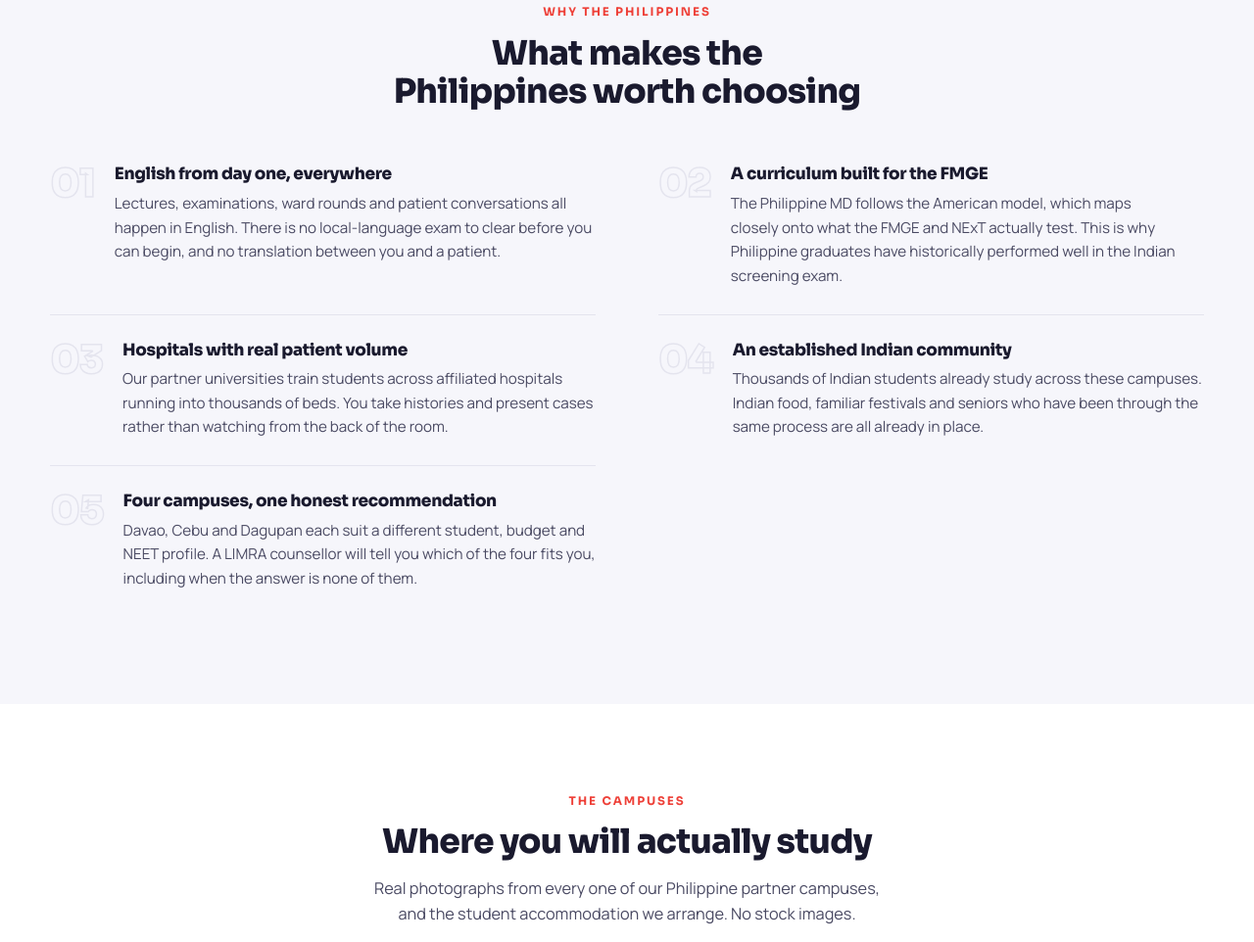
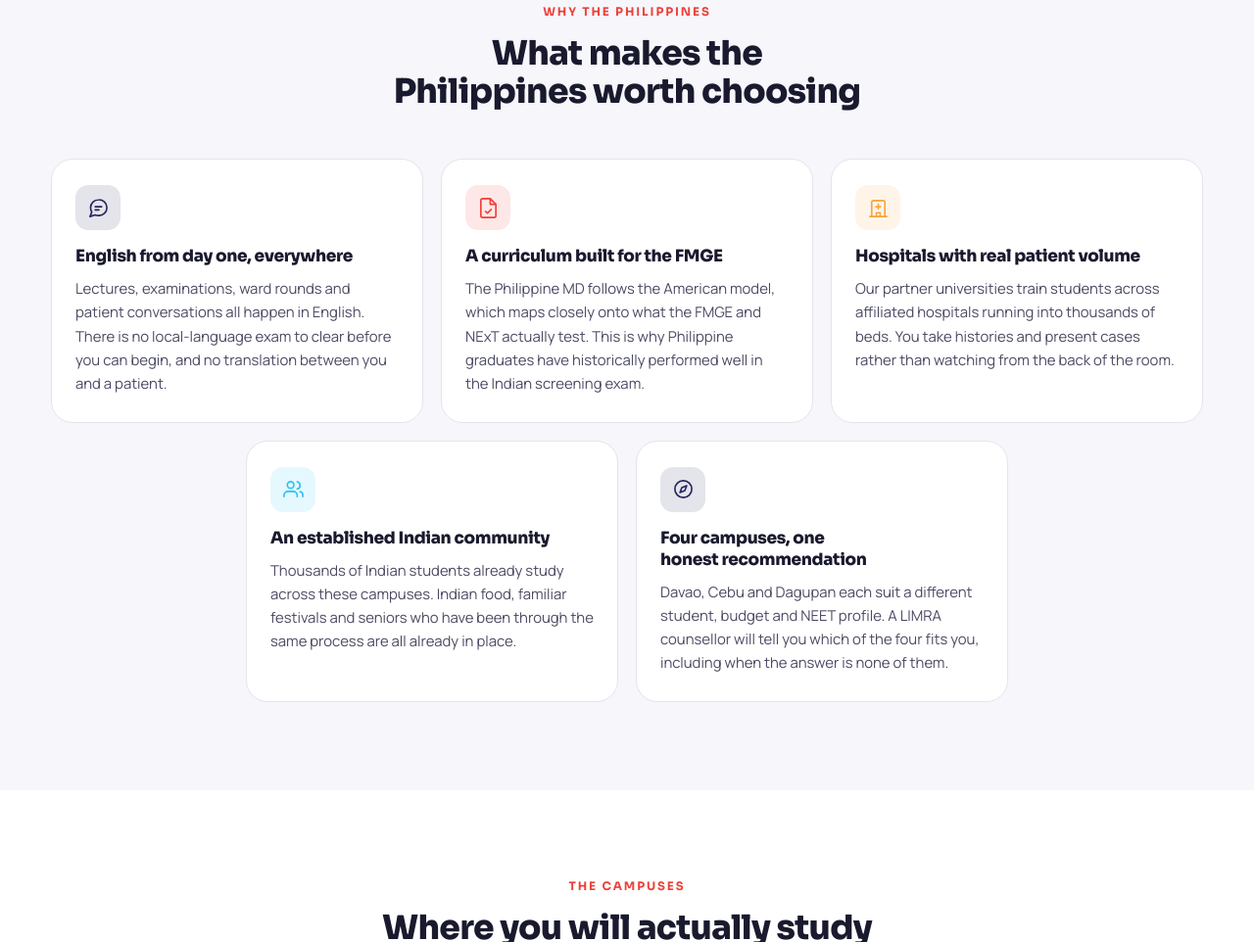
Before and after one commit to Prabhu-PhD/LIMRA-Landing-Pages, an Eleventy site: page country.njk in a window 1280 px wide. Shown: the part 2503-3465 px from the top of the page at 98% size. Built offline with nearby package versions, Linux system fonts and the light colour scheme; Eleventy itself is replaced by a stand-in of ours; files that its build step writes are made by us from their sources.

Commit message:
style: rebuild "why this country" as icon cards, drop the numbering
The outlined 01-05 figures were decoration standing in for design. Worse, the
numbering implied a sequence that is not there: these five points are things a
parent weighs against each other, not steps, so nothing is number one.

Now five white cards on the tinted section, each led by an icon chosen for
that specific reason rather than by position, so reordering the list keeps the
right picture with the right point. Icons are keyed from countries.json.

Laid out with flex rather than grid on purpose: five items wrap to three then
two, and flex keeps that second row centred where a grid would strand the odd
card in a left-hand column. The accent colour rotates through the brand
palette so five equal cards do not read as a wall of identical boxes, without
promoting any one of them.

The icon tint falls back to a flat colour where color-mix is unsupported,
which still matters on the older Android Chrome these ads will reach.

Co-Authored-By: Claude Opus 5 <noreply@anthropic.com>

```diff
--- a/_data/countries.json
+++ b/_data/countries.json
@@ -51,23 +51,28 @@
     "why": [
       {
         "title": "English from day one, everywhere",
-        "text": "Lectures, examinations, ward rounds and patient conversations all happen in English. There is no local-language exam to clear before you can begin, and no translation between you and a patient."
+        "text": "Lectures, examinations, ward rounds and patient conversations all happen in English. There is no local-language exam to clear before you can begin, and no translation between you and a patient.",
+        "icon": "speech"
       },
       {
         "title": "A curriculum built for the FMGE",
-        "text": "The Philippine MD follows the American model, which maps closely onto what the FMGE and NExT actually test. This is why Philippine graduates have historically performed well in the Indian screening exam."
+        "text": "The Philippine MD follows the American model, which maps closely onto what the FMGE and NExT actually test. This is why Philippine graduates have historically performed well in the Indian screening exam.",
+        "icon": "curriculum"
       },
       {
         "title": "Hospitals with real patient volume",
-        "text": "Our partner universities train students across affiliated hospitals running into thousands of beds. You take histories and present cases rather than watching from the back of the room."
+        "text": "Our partner universities train students across affiliated hospitals running into thousands of beds. You take histories and present cases rather than watching from the back of the room.",
+        "icon": "hospital"
       },
       {
         "title": "An established Indian community",
-        "text": "Thousands of Indian students already study across these campuses. Indian food, familiar festivals and seniors who have been through the same process are all already in place."
+        "text": "Thousands of Indian students already study across these campuses. Indian food, familiar festivals and seniors who have been through the same process are all already in place.",
+        "icon": "community"
       },
       {
         "title": "Four campuses, one honest recommendation",
-        "text": "Davao, Cebu and Dagupan each suit a different student, budget and NEET profile. A LIMRA counsellor will tell you which of the four fits you, including when the answer is none of them."
+        "text": "Davao, Cebu and Dagupan each suit a different student, budget and NEET profile. A LIMRA counsellor will tell you which of the four fits you, including when the answer is none of them.",
+        "icon": "compass"
       }
     ],
     "clinical": {
@@ -205,23 +210,28 @@
     "why": [
       {
         "title": "Lower cost, without cutting the degree short",
-        "text": "Tuition and living costs in Dili sit below most study-abroad medical routes, while the programme length, structure and NMC alignment stay the same. For many families this is the difference between possible and not."
+        "text": "Tuition and living costs in Dili sit below most study-abroad medical routes, while the programme length, structure and NMC alignment stay the same. For many families this is the difference between possible and not.",
+        "icon": "cost"
       },
       {
         "title": "Small cohorts, more contact",
-        "text": "These are smaller universities than the Philippine campuses. That means less competition for time with teaching staff and for hands-on opportunities during rotations."
+        "text": "These are smaller universities than the Philippine campuses. That means less competition for time with teaching staff and for hands-on opportunities during rotations.",
+        "icon": "community"
       },
       {
         "title": "Taught in English",
-        "text": "Teaching, assessment and clinical instruction are conducted in English, so there is no additional language qualification standing between you and the start of the course."
+        "text": "Teaching, assessment and clinical instruction are conducted in English, so there is no additional language qualification standing between you and the start of the course.",
+        "icon": "speech"
       },
       {
         "title": "Both campuses in the capital",
-        "text": "Both partner universities are in Dili, so accommodation, hospitals and the LIMRA support contact are all within the same city rather than spread across the country."
+        "text": "Both partner universities are in Dili, so accommodation, hospitals and the LIMRA support contact are all within the same city rather than spread across the country.",
+        "icon": "pin"
       },
       {
         "title": "The honest version of the trade-off",
-        "text": "Timor-Leste has a smaller Indian student community than the Philippines and fewer alumni to lean on. We would rather you hear that from us on the call than discover it after you land."
+        "text": "Timor-Leste has a smaller Indian student community than the Philippines and fewer alumni to lean on. We would rather you hear that from us on the call than discover it after you land.",
+        "icon": "balance"
       }
     ],
     "clinical": {
--- a/country.njk
+++ b/country.njk
@@ -19,6 +19,34 @@ eleventyComputed:
 ============================================================ -#}
 {% set unis = [] %}
 {%- for c in campuses %}{% if c.country == country.country %}{% set unis = (unis.push(c), unis) %}{% endif %}{%- endfor %}
+
+
+{#- ============================================================
+    Icons for the "why this country" cards. Keyed from countries.json
+    so the icon is chosen per reason rather than by position, and a
+    reordered list keeps the right picture with the right point.
+============================================================ -#}
+{% macro reasonIcon(name) -%}
+<svg viewBox="0 0 24 24" fill="none" stroke="currentColor" stroke-width="1.7" stroke-linecap="round" stroke-linejoin="round">
+{%- if name == "speech" -%}
+  <path d="M21 11.5a8.4 8.4 0 0 1-9 8.4 9 9 0 0 1-3.6-.7L3 21l1.9-4.9A8.3 8.3 0 0 1 3.6 11.5 8.4 8.4 0 0 1 12 3.1a8.4 8.4 0 0 1 9 8.4z"/><path d="M8.5 10.5h7M8.5 14h4"/>
+{%- elif name == "curriculum" -%}
+  <path d="M14 2H6a2 2 0 0 0-2 2v16a2 2 0 0 0 2 2h12a2 2 0 0 0 2-2V8z"/><path d="M14 2v6h6"/><path d="M9 15.5l2 2 4-4"/>
+{%- elif name == "hospital" -%}
+  <path d="M3 21h18"/><path d="M5 21V6a2 2 0 0 1 2-2h10a2 2 0 0 1 2 2v15"/><path d="M12 8v5M9.5 10.5h5"/><path d="M10 21v-4h4v4"/>
+{%- elif name == "community" -%}
+  <path d="M16 20v-1.5a4 4 0 0 0-4-4H6a4 4 0 0 0-4 4V20"/><circle cx="9" cy="7.5" r="3.5"/><path d="M22 20v-1.5a4 4 0 0 0-3-3.87"/><path d="M16 4.13a4 4 0 0 1 0 7.75"/>
+{%- elif name == "compass" -%}
+  <circle cx="12" cy="12" r="9"/><path d="M15.6 8.4l-2 5.2-5.2 2 2-5.2z"/>
+{%- elif name == "cost" -%}
+  <path d="M20 8H5a2 2 0 0 1 0-4h13v4"/><path d="M3 6v12a2 2 0 0 0 2 2h15V8H5"/><circle cx="16.5" cy="14" r="1.3"/>
+{%- elif name == "pin" -%}
+  <path d="M20 10.5c0 5.5-8 11.5-8 11.5s-8-6-8-11.5a8 8 0 0 1 16 0z"/><circle cx="12" cy="10.3" r="2.9"/>
+{%- elif name == "balance" -%}
+  <path d="M12 3v18M7 21h10"/><path d="M5 7h14"/><path d="M5 7l-2.6 6a3.2 3.2 0 0 0 5.2 0z"/><path d="M19 7l2.6 6a3.2 3.2 0 0 1-5.2 0z"/>
+{%- endif -%}
+</svg>
+{%- endmacro %}
 
 
 {#- ============================================================
@@ -292,21 +320,23 @@ eleventyComputed:
       <h2>What makes {{ country.name }} worth choosing</h2>
     </div>
 
-    {#- An editorial list rather than the card grid used on the campus pages.
-        Every reason carries the same weight here: on a country page these are
-        five things a parent is weighing against each other, not one headline
-        with four footnotes. -#}
-    <ol class="lp-reasons">
+    {#- Icon cards, not a numbered list. The numbers were decoration: these
+        five points are not a sequence and nothing is step one, so counting
+        them implied an order that does not exist. An icon carries meaning at
+        a glance instead, and every card keeps the same weight.
+
+        Five items wrap as three then two, centred, which is why this is a
+        flex row and not a grid: a grid would leave the odd card stranded in
+        a left-aligned column. -#}
+    <ul class="lp-reasons">
       {%- for w in country.why %}
       <li class="lp-reason">
-        <span class="lp-reason-n" aria-hidden="true">{{ loop.index | pad2 }}</span>
-        <div class="lp-reason-body">
-          <h3>{{ w.title }}</h3>
-          <p>{{ w.text }}</p>
-        </div>
+        <span class="lp-reason-ico" aria-hidden="true">{{ reasonIcon(w.icon) }}</span>
+        <h3>{{ w.title }}</h3>
+        <p>{{ w.text }}</p>
       </li>
       {%- endfor %}
-    </ol>
+    </ul>
   </div>
 </section>
 
--- a/css/lp.css
+++ b/css/lp.css
@@ -1305,47 +1305,68 @@ a { color: inherit; }
 .lp-review-h:first-of-type { margin-top: 8px; }
 .lp-review-lead { font-size: .93rem; color: var(--ink-soft); margin-bottom: 16px; }
 
-/* ---------- "why this country", editorial list ----------
-   Different in kind from the campus pages' card grid, and deliberately
-   without a featured first item: on a country page these five points are
-   weighed against each other, so promoting one distorts the comparison. */
+/* ---------- "why this country", icon cards ----------
+   Replaces a numbered list. The numerals were decoration: these five points
+   are not a sequence, so counting them implied an order that is not there,
+   and the outlined figures read as noise rather than emphasis.
+
+   Five cards wrap three-then-two and stay centred, which is why this is flex
+   and not grid: a grid strands the odd card in a left-hand column. */
 .lp-reasons {
-  list-style: none; margin: 34px 0 0; padding: 0;
-  display: grid; grid-template-columns: repeat(2, 1fr);
-  column-gap: clamp(30px, 5vw, 70px);
+  list-style: none; margin: 36px 0 0; padding: 0;
+  display: flex; flex-wrap: wrap; justify-content: center;
+  gap: 18px;
 }
 .lp-reason {
-  display: flex; align-items: flex-start; gap: 20px;
-  padding: 26px 0;
-  border-top: 1px solid var(--line);
+  flex: 1 1 300px; max-width: 380px;
+  background: #fff;
+  border: 1px solid var(--line);
+  border-radius: var(--r-lg);
+  padding: 26px 24px 28px;
+  transition: transform .3s ease, box-shadow .3s ease, border-color .3s ease;
 }
-/* The first item in each column sits under the same rule, so the two
-   columns start level rather than one hanging lower than the other. */
-.lp-reason:first-child, .lp-reason:nth-child(2) { border-top: none; padding-top: 6px; }
+.lp-reason:hover {
+  transform: translateY(-3px);
+  border-color: transparent;
+  box-shadow: 0 14px 34px rgba(37, 36, 93, .13);
+}
 
-.lp-reason-n {
-  flex: 0 0 auto;
-  font-family: var(--font-display);
-  font-size: clamp(1.7rem, 3.2vw, 2.5rem); font-weight: 800; line-height: 1;
-  /* Outlined rather than filled: it should count the points, not shout. */
-  color: transparent;
-  -webkit-text-stroke: 1.5px var(--line);
-  letter-spacing: -.03em;
-  transition: -webkit-text-stroke-color .3s ease;
+.lp-reason-ico {
+  display: inline-flex; align-items: center; justify-content: center;
+  width: 46px; height: 46px; margin-bottom: 16px;
+  border-radius: 13px;
+  color: var(--accent);
+  /* Plain tint first: color-mix is unsupported on older Android Chrome, which
+     is a real share of the traffic these pages are bought for. */
+  background: var(--tint);
 }
-.lp-reason:hover .lp-reason-n { -webkit-text-stroke-color: var(--orange); }
+@supports (background: color-mix(in srgb, red 12%, transparent)) {
+  .lp-reason-ico { background: color-mix(in srgb, var(--accent) 12%, transparent); }
+}
+.lp-reason-ico svg { width: 23px; height: 23px; }
 
-.lp-reason-body h3 { font-size: 1.06rem; font-weight: 800; margin-bottom: 8px; }
-.lp-reason-body p { font-size: .95rem; color: var(--ink-soft); }
+/* Rotating through the brand palette keeps five equal cards from reading as
+   a wall of identical boxes, without making any one of them the feature. */
+.lp-reason:nth-child(4n+1) { --accent: var(--navy); }
+.lp-reason:nth-child(4n+2) { --accent: var(--red); }
+.lp-reason:nth-child(4n+3) { --accent: var(--orange); }
+.lp-reason:nth-child(4n+4) { --accent: var(--sky); }
 
-@media (max-width: 860px) {
-  .lp-reasons { grid-template-columns: 1fr; }
-  .lp-reason:nth-child(2) { border-top: 1px solid var(--line); padding-top: 26px; }
-  .lp-reason { padding: 22px 0; gap: 16px; }
+.lp-reason h3 {
+  font-size: 1.06rem; font-weight: 800; line-height: 1.3;
+  margin-bottom: 9px; text-wrap: balance;
+}
+.lp-reason p { font-size: .93rem; color: var(--ink-soft); }
+
+@media (max-width: 700px) {
+  .lp-reasons { gap: 14px; }
+  .lp-reason { flex-basis: 100%; max-width: none; padding: 22px 20px 24px; }
+  .lp-reason-ico { width: 40px; height: 40px; margin-bottom: 13px; }
 }
 
 @media (prefers-reduced-motion: reduce) {
-  .lp-reason-n { transition: none; }
+  .lp-reason { transition: none; }
+  .lp-reason:hover { transform: none; }
 }
 
 /* ---------- campus marquee ----------
```
